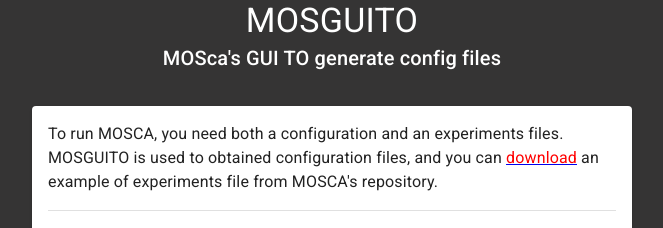
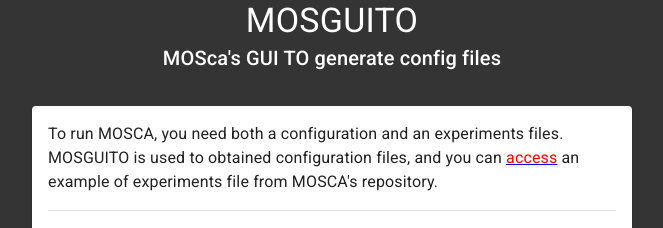
Before and after one commit to iquasere/MOSGUITO, a React (Create React App) app: page / in a window 1280 px wide. Shown: the top 228 px of the page, without its empty margins (308-971 px from the left). Built offline with nearby package versions, Linux system fonts and the light colour scheme.

Commit message:
Experiments file as google sheet * for now

```diff
--- a/src/App.js
+++ b/src/App.js
@@ -70,7 +70,7 @@ const Main = () => {
           <CardContent>
 
             <Typography variant='body1'>
-              To run MOSCA, you need both a configuration and an experiments files. MOSGUITO is used to obtained configuration files, and you can <a href='https://raw.githubusercontent.com/iquasere/MOSCA/master/config/experiments.tsv' ><span style={{ color: 'red' }}>download</span></a> an example of experiments file from MOSCA's repository.
+              To run MOSCA, you need both a configuration and an experiments files. MOSGUITO is used to obtained configuration files, and you can <a href='https://docs.google.com/spreadsheets/d/12BppOf32QPRl6Ey39ACWoOXPVWtTrGIUN2u-_BpwSvo/edit#gid=0' ><span style={{ color: 'red' }}>access</span></a> an example of experiments file from MOSCA's repository.
             </Typography>
 
             <Divider style={{ margin: '1rem 0' }} />
```
Also changed, not shown: 1 other file (tests, documents, lock files or other folders).
